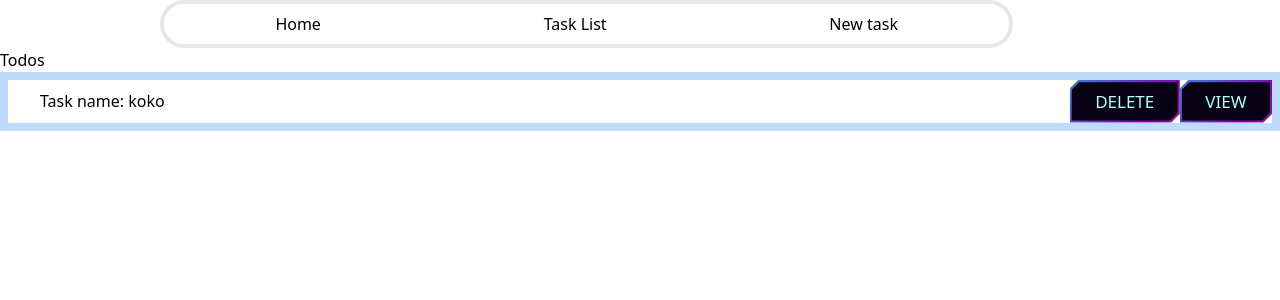
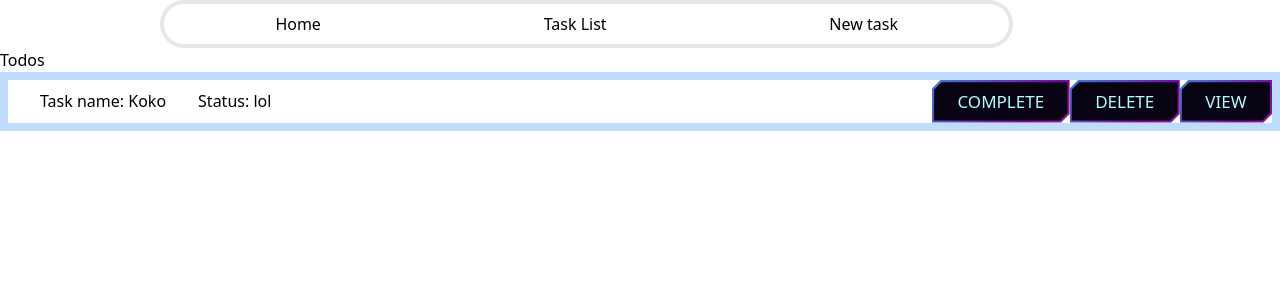
Before and after one commit to Blacklotus89898/Task-tracker, a React (Vite) app in the folder task-tracker-frontend/: page /taskList in a window 1280 px wide. Shown: the top 300 px of the page. Built offline with nearby package versions, Linux system fonts and the light colour scheme; what @vitejs/plugin-react would draw is missing.

Commit message:
fix context, creating dashboard

```diff
--- a/task-tracker-frontend/src/components/Home.tsx
+++ b/task-tracker-frontend/src/components/Home.tsx
@@ -1,4 +1,4 @@
-import { useContext } from "react";
+import { useContext, useState } from "react";
 import MyContext from "../context/MyContext";
 
 export default function Home() {
@@ -6,7 +6,8 @@ export default function Home() {
     return (
         <>
             <div> Welcome to home!!!</div>
-            <p>The value of the context: {contextValue}</p>
+            <h3>Total task: {contextValue.length}</h3>
+            {/* <p>The value of the context: {contextValue.map((e, ) => { e.name})}</p> */}
 
         </>
     )
--- a/task-tracker-frontend/src/components/NewTask.jsx
+++ b/task-tracker-frontend/src/components/NewTask.jsx
@@ -14,7 +14,7 @@ export default function NewTask() {
     event.preventDefault();
   };
 
-  const c = (val) => {
+  const addTask = (val) => {
     updateContextValue([...contextValue, val]);
   };
 
@@ -74,7 +74,7 @@ export default function NewTask() {
               <button
                 className="border-2 border-red-100 p-10 py-3 rounded-full"
                 onClick={() => {
-                  c(title);
+                  addTask({ title: title, date: date, number:number, color: color});
                 }}
               >
                 Create
@@ -101,7 +101,7 @@ export default function NewTask() {
             <li>Weather: {data}</li>
           </ul>
           <ul>
-            <li>Context: {contextValue}</li>
+            {/* <li>Context: {...contextValue}</li> */}
           </ul>
         </div>
       </div>
--- a/task-tracker-frontend/src/components/TaskList.jsx
+++ b/task-tracker-frontend/src/components/TaskList.jsx
@@ -1,52 +1,65 @@
 import MyContext from "../context/MyContext";
 import { useContext } from "react";
-import './myStyle.css'
+import "./myStyle.css";
 
 function TaskList() {
-
-    const {contextValue, updateContextValue} = useContext(MyContext);
+  const { contextValue, updateContextValue } = useContext(MyContext);
 
   const handleDeleteTask = (index) => {
     let updatedList = [...contextValue];
     updatedList.splice(index, 1);
     updateContextValue(updatedList);
+  };
 
-    }
+  const toggle = (index) => {
+    let updatedList = [...contextValue];
+    updatedList[index].status = "done";
+    updateContextValue(updatedList);
+  };
 
+  // for debugging local db
   const checkContext = () => {
     console.log(contextValue.length);
     console.log(contextValue);
-    }
+  };
 
   return (
     <>
       <h1>Todos </h1>
       <ul>
-            {
-            contextValue.length != 0  ? (
+        {contextValue.length != 0 ? (
           contextValue.map((item, index) => (
-
             <li key={index} className="border-8 border-blue-200 ">
               <div className="flex justify-between items-center">
-                    <div className="px-8">
-                        Task name: {item}
+                <div className="flex justify-between">
+                  <div className="px-8">Task name: {item.title}</div>
+
+                  <div>Status: {item.status}</div>
                 </div>
 
                 <div className="text-right">
-                    <button className="btn " onClick={() => handleDeleteTask(index)}>Delete</button>
-                    <button className="btn" onClick={() => checkContext()}>View</button>
+                  <button className="btn " onClick={() => toggle(index)}>
+                    Complete
+                  </button>
+                  <button
+                    className="btn "
+                    onClick={() => handleDeleteTask(index)}
+                  >
+                    Delete
+                  </button>
+                  <button className="btn" onClick={() => checkContext()}>
+                    View
+                  </button>
                 </div>
               </div>
             </li>
           ))
         ) : (
-                <div>
-                    No task to render
-                </div>
+          <div>No task to render</div>
         )}
       </ul>
     </>
-    )
+  );
 }
 
 export default TaskList;
--- a/task-tracker-frontend/src/context/MyContextProvider.jsx
+++ b/task-tracker-frontend/src/context/MyContextProvider.jsx
@@ -5,7 +5,7 @@ import MyContext from "./MyContext";
 // export const  MyContext = createContext({});
 
 function MyContextProvider({children}) {
-    const [contextValue, setContextValue] = useState(["koko"]);
+    const [contextValue, setContextValue] = useState([{title:"Koko", status: "lol"}]);
 
     const updateContextValue = (val) => {
         setContextValue(val);
```
Lines whose indentation alone changed are shown as unchanged.
